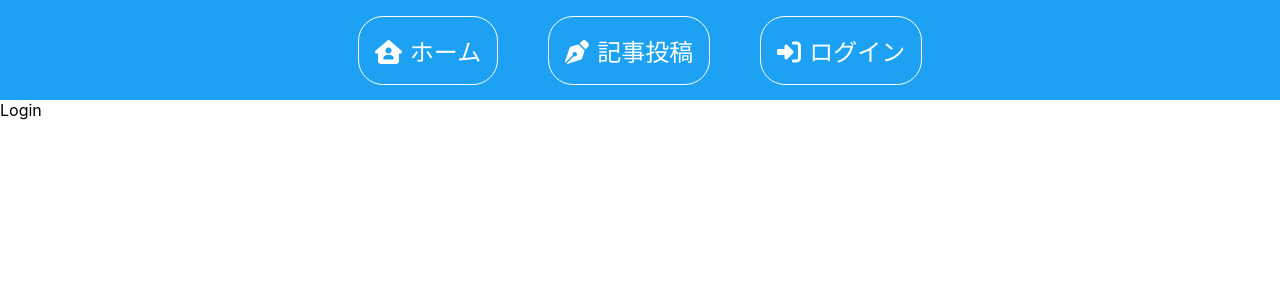
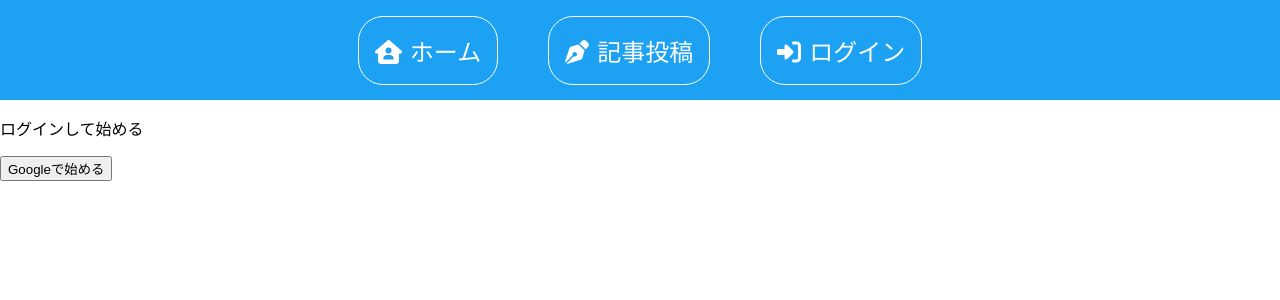
Before and after one commit to Kazuki624/React_blog-app, a React (Create React App) app: page /login in a window 1280 px wide. Shown: the top 300 px of the page. Built offline with nearby package versions, Linux system fonts and the light colour scheme.

Commit message:
Save authentication state to local storage

```diff
--- a/src/App.js
+++ b/src/App.js
@@ -5,16 +5,19 @@
 import Login from './components/Login';
 import Logout from './components/Logout';
 import Navbar from './components/Navbar';
+import { useState } from 'react';
 
 
 function App() {
+  const [isAuth, setIsAuth] = useState(false) //ログインしているかしていないかを管理
+
   return (
     <Router>
       <Navbar />
       <Routes>
         <Route  path='/' element={<Home />} />
         <Route  path='/createpost' element={<CreatePost />} />
-        <Route  path='/login' element={<Login />} />
+        <Route  path='/login' element={<Login setIsAuth={setIsAuth}/>} />
         <Route  path='/logout' element={<Logout />} />
       </Routes>
     </Router>
--- a/src/components/Login.js
+++ b/src/components/Login.js
@@ -1,8 +1,24 @@
+import { signInWithPopup } from 'firebase/auth'
 import React from 'react'
+import { auth, provider } from '../firebase'
+import { useNavigate } from 'react-router-dom'
 
-const Login = () => {
+const Login = ({ setIsAuth }) => {
+    const navigate = useNavigate()
+    const loginInWithGoogle = ()  =>   {
+        // googleでログイン
+        signInWithPopup(auth, provider).then((result) => {     //参照：https://firebase.google.com/docs/auth/web/google-signin
+            // ログインしたかどうかの状態変数の設定。ローカルストレージ
+            localStorage.setItem("isAuth", true)
+            setIsAuth(true)  //app.jsの値がtrueになる
+            navigate('/')  //login後にホームへ戻る
+        })
+    }
   return (
-    <div>Login</div>
+    <div>
+        <p>ログインして始める</p>
+        <button onClick={loginInWithGoogle}>Googleで始める</button>
+    </div>
   )
 }
 
```
